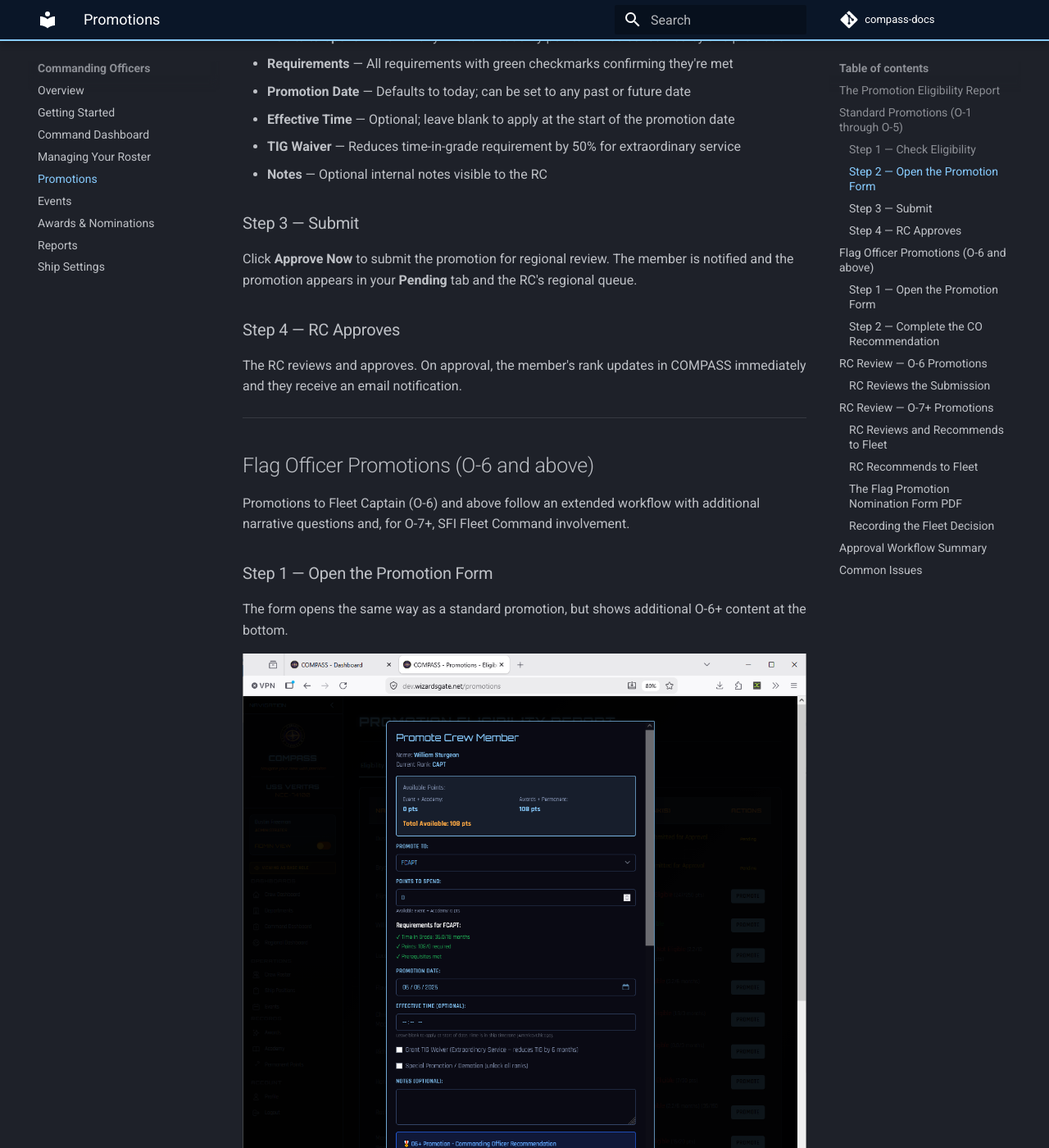
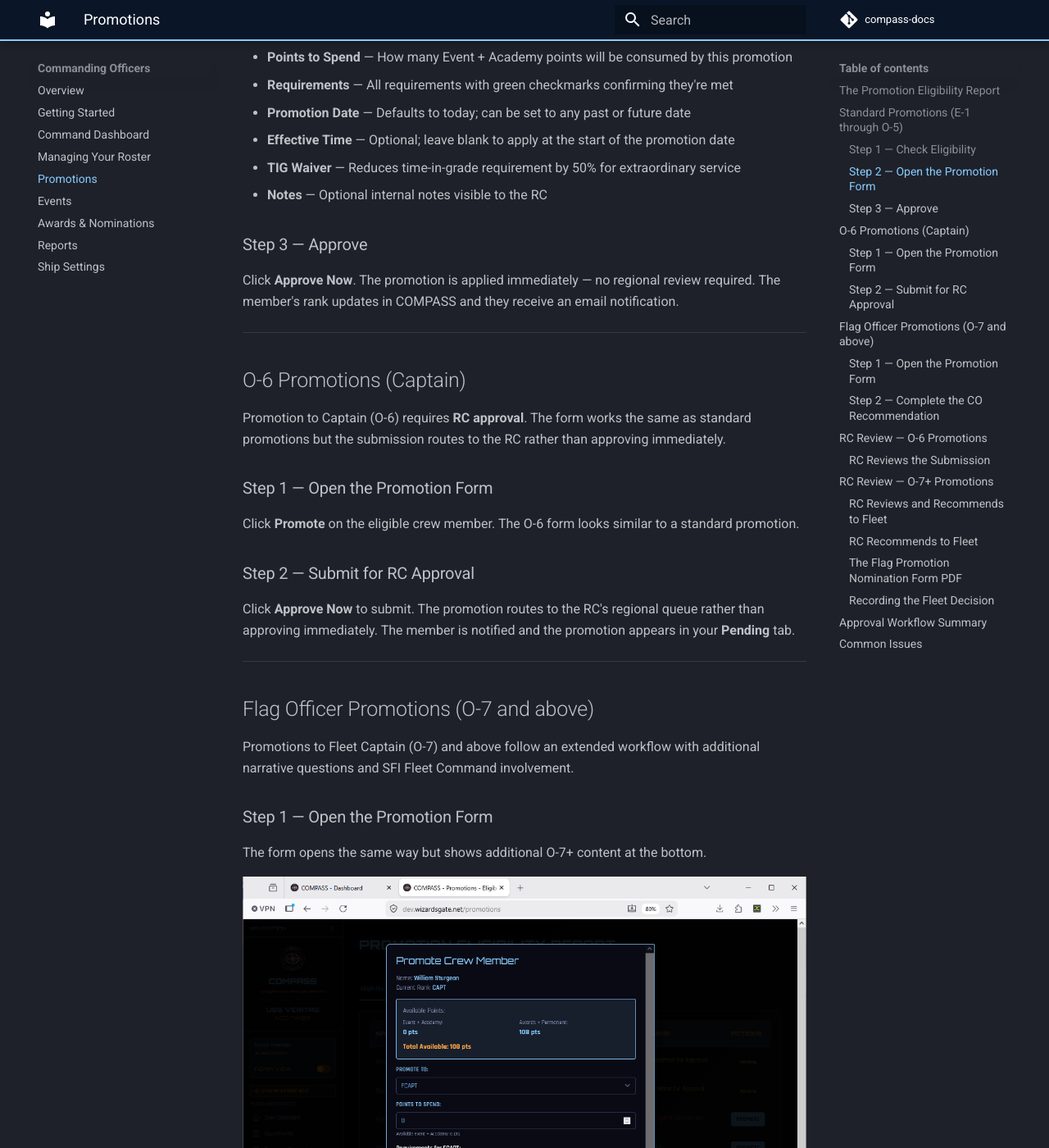
Before and after one commit to dwizard0/compass-docs, an MkDocs documentation site: the page built from docs/co-guide/promotions.md, in a window 1280 px wide and 1400 px high, scrolled down 2554 px. Shown: the whole window at 82% size. Built offline with MkDocs 1.6.1 and Material for MkDocs 9.7.7, drawn with Linux system fonts in a browser that asks for light colours; comment, search, counter and statistics services are not loaded; some of the changed text lies outside the part shown.

Commit message:
Fix promotion approval authorities: CO approves C/E/O1-O5, RC approves O6, Fleet approves O7+

```diff
--- a/docs/co-guide/promotions.md
+++ b/docs/co-guide/promotions.md
@@ -22,9 +22,9 @@ The report has three tabs:
 
 ---
 
-## Standard Promotions (O-1 through O-5)
+## Standard Promotions (E-1 through O-5)
 
-These promotions are approved at the regional level by your RC and follow a straightforward workflow.
+These promotions cover all Cadet (C-1 through C-6), Enlisted (E-1 through E-9), and junior Officer (O-1 through O-5) ranks. They are approved directly by the **ship CO** in COMPASS — no regional review required.
 
 ### Step 1 — Check Eligibility
 
@@ -47,35 +47,45 @@ The form shows:
 - **TIG Waiver** — Reduces time-in-grade requirement by 50% for extraordinary service
 - **Notes** — Optional internal notes visible to the RC
 
-### Step 3 — Submit
+### Step 3 — Approve
 
-Click **Approve Now** to submit the promotion for regional review. The member is notified and the promotion appears in your **Pending** tab and the RC's regional queue.
-
-### Step 4 — RC Approves
-
-The RC reviews and approves. On approval, the member's rank updates in COMPASS immediately and they receive an email notification.
+Click **Approve Now**. The promotion is applied immediately — no regional review required. The member's rank updates in COMPASS and they receive an email notification.
 
 ---
 
-## Flag Officer Promotions (O-6 and above)
+## O-6 Promotions (Captain)
 
-Promotions to Fleet Captain (O-6) and above follow an extended workflow with additional narrative questions and, for O-7+, SFI Fleet Command involvement.
+Promotion to Captain (O-6) requires **RC approval**. The form works the same as standard promotions but the submission routes to the RC rather than approving immediately.
 
 ### Step 1 — Open the Promotion Form
 
-The form opens the same way as a standard promotion, but shows additional O-6+ content at the bottom.
+Click **Promote** on the eligible crew member. The O-6 form looks similar to a standard promotion.
+
+### Step 2 — Submit for RC Approval
+
+Click **Approve Now** to submit. The promotion routes to the RC's regional queue rather than approving immediately. The member is notified and the promotion appears in your **Pending** tab.
+
+---
+
+## Flag Officer Promotions (O-7 and above)
+
+Promotions to Fleet Captain (O-7) and above follow an extended workflow with additional narrative questions and SFI Fleet Command involvement.
+
+### Step 1 — Open the Promotion Form
+
+The form opens the same way but shows additional O-7+ content at the bottom.
 
 ![Flag officer promotion form — top section showing requirements met](../img/Promotion Elig Report (CO) - Workflow 2a.png)
 
 Notice the differences from a standard promotion:
 
-- **Points to Spend is 0** for flag promotions — permanent points drive eligibility, not event points
+- **Points to Spend is 0** — permanent points drive eligibility, not event points
 - The **TIG Waiver** description changes to "Extraordinary Service – reduces TIG by 6 months"
-- An **O-6+ Promotion – Commanding Officer Recommendation** section appears at the bottom of the form
+- An **O-6+ Promotion – Commanding Officer Recommendation** section appears at the bottom
 
 ### Step 2 — Complete the CO Recommendation
 
-Scroll down to the CO Recommendation section. This is required for all O-6+ promotions.
+Scroll down to the CO Recommendation section. This is required for all O-7+ promotions.
 
 ![Flag promotion form — CO recommendation and nomination questions](../img/Promotion Elig Report (CO) - Workflow 2b.png)
 
@@ -109,9 +119,9 @@ Once submitted, the promotion appears in the RC's **Regional Promotions** queue
 
 ### RC Reviews the Submission
 
-The RC opens the review panel showing the full submission — member details, CO recommendation, and all nomination form answers. The RC can edit individual answers inline before taking action.
+The RC opens the review panel showing the full submission — member details and nomination form answers.
 
-![RC review panel — O-6 submission showing CO recommendation and narrative answers](../img/Promotion Elig Report (CO) - Workflow 2e.png)
+![RC review panel — O-6 submission](../img/Promotion Elig Report (CO) - Workflow 2e.png)
 
 ![RC review panel — scrolled to bottom showing Approve/Reject buttons](../img/Promotion Elig Report (CO) - Workflow 2f.png)
 
@@ -180,7 +190,9 @@ Select **Approved** or **Rejected**, add any notes from Fleet Command, and click
 
 | Rank | Approving Authority | COMPASS Action |
 |---|---|---|
-| O-1 through O-5 | RC | RC approves directly in COMPASS |
+| Cadet (C-1 through C-6) | Ship CO | CO approves directly in COMPASS |
+| Enlisted (E-1 through E-9) | Ship CO | CO approves directly in COMPASS |
+| O-1 through O-5 | Ship CO | CO approves directly in COMPASS |
 | O-6 (Captain) | RC | RC approves directly in COMPASS |
 | O-7 (Fleet Captain) | SFI Fleet Command | RC recommends to Fleet; RC records decision |
 | O-8 (Commodore) | SFI Fleet Command | RC recommends to Fleet; RC records decision |
```
Also changed, not shown: other parts of docs/co-guide/promotions.md (+1 -1 lines).
